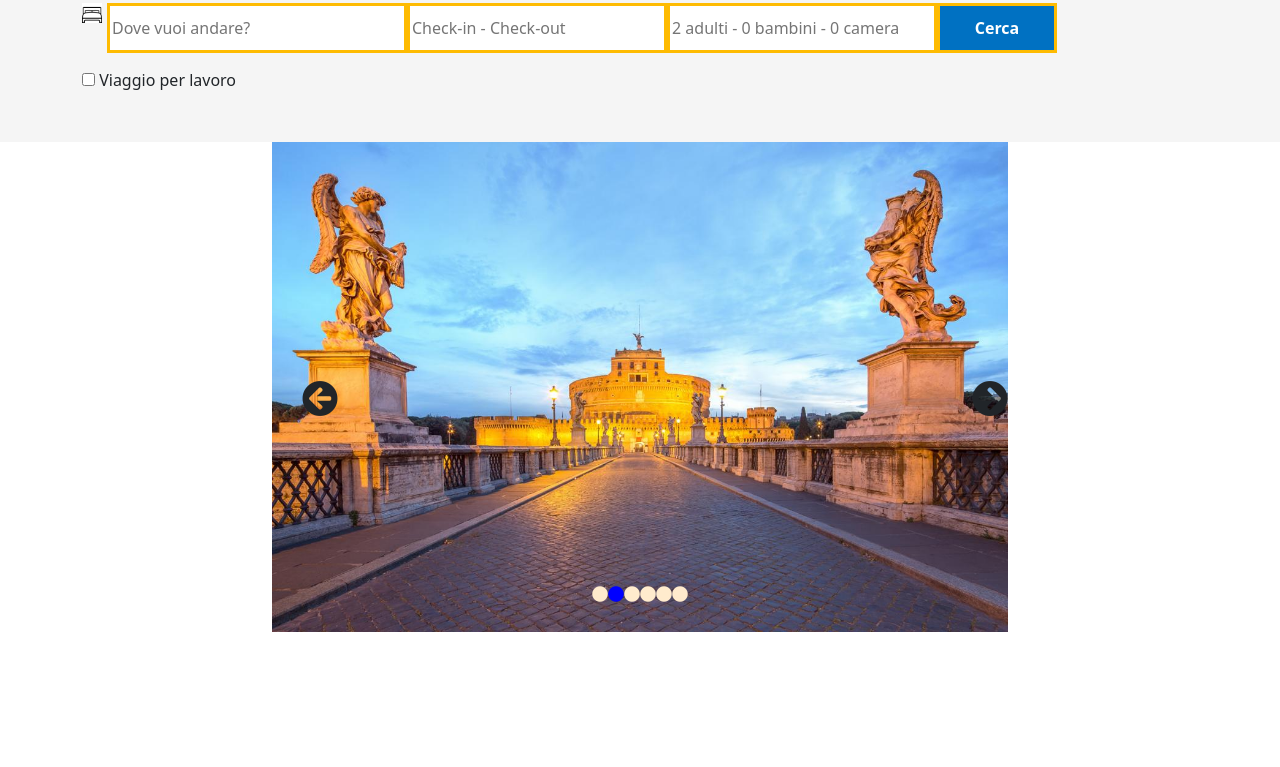
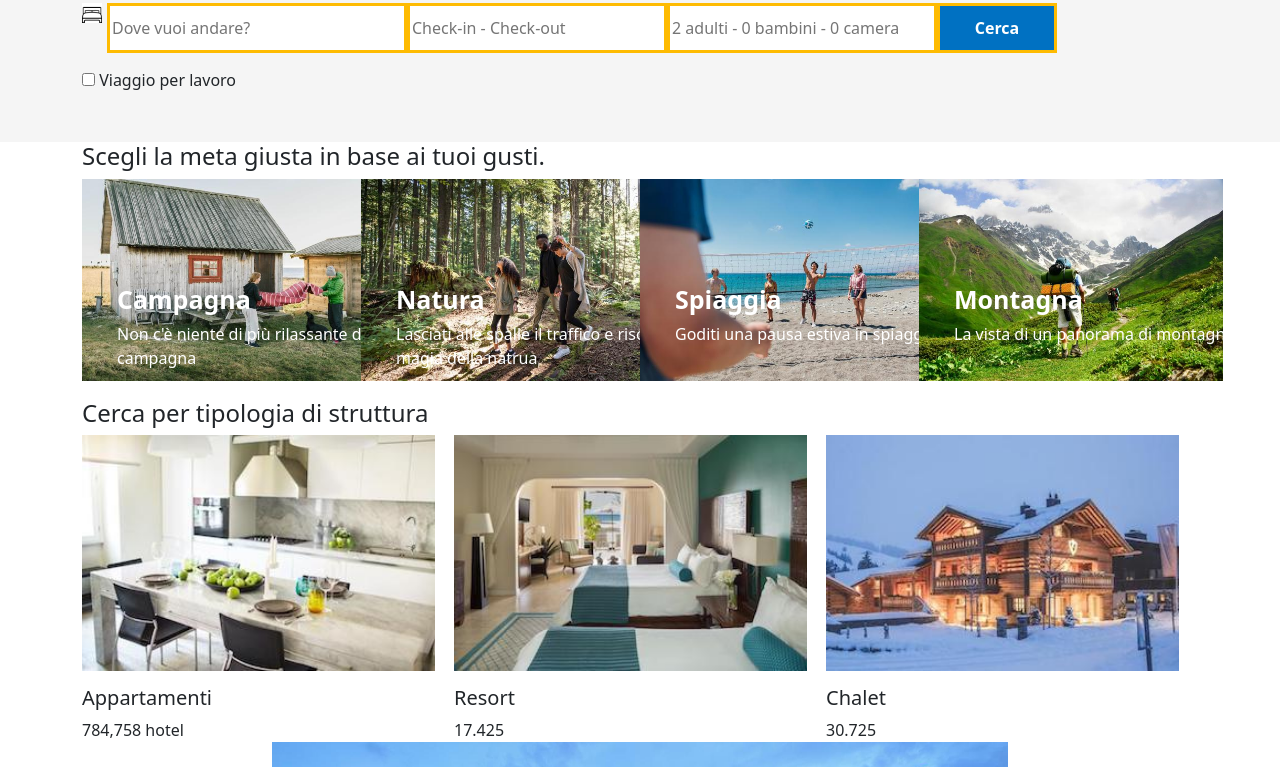
Before and after one commit to shatyrbekova/vue-slider, a plain HTML site: page index.html in a window 1280 px wide. Shown: the part 260-1027 px from the top of the page. Before the commit the page ends 916 px from the top, so only its background shows below. Drawn offline with nearby package versions, Linux system fonts and the light colour scheme.

Commit message:
struttura

```diff
--- a/css/style.css
+++ b/css/style.css
@@ -97,6 +97,32 @@ li i{
 .where{
     width:300px;
 }
+
+.choose-where-togo{
+    display: flex;
+    flex-direction: row;
+}
+.box img{
+    max-width:80%;
+
+}
+.box{
+    width: 380px;
+    height:220px;
+    position: relative;
+}
+
+.text-box{
+    position: absolute;
+    top: 70px;
+    color:white;
+    padding: 35px;
+}
+
+.text-box h5{
+    font-size: 25px;
+    font-weight:bold;
+}
 .slider{
 position: relative;
 text-align:center;
@@ -137,3 +163,19 @@ flex-direction: row;
 .slider-dots .current{
     color:blue;
 }
+
+.section-struttura{
+    display: flex;
+    flex-direction: row;
+}
+
+.box-struttura{
+    cursor: pointer;
+}
+.box-struttura img{
+   width:95%;
+}
+
+.img-struttura{
+    margin-bottom: 15px;
+}
--- a/index.html
+++ b/index.html
@@ -119,58 +119,120 @@
 
      </section>
 
+     <section class="container">
+
+
+        <div class="row">
+              <div class="col-12">
+                <h4>Scegli la meta giusta in base ai tuoi gusti.</h4>
+              </div>
+              <div class="col-12 choose-where-togo">
+                  <div class="col-3 ">
+                      <div class="box">
+                         <div class="img">
+                            <img src="./img/campagna_book.jpeg" alt="">
+                         </div>
+
+
+                        <div class="text-box">
+                            <h5>Campagna</h5>
+                            <p>Non c'è niente di più rilassante della campagna</p>
+                        </div>
+                      </div>
+
+                  </div>
+                  <div class="col-3">
+                      <div class="box">
+                          <div class="img">
+                            <img src="./img/natura_book.jpeg" alt="">
+                          </div>
+
+                        <div class="text-box">
+                            <h5>Natura</h5>
+                            <p>Lasciati alle spalle il traffico e riscopri la magia della natrua </p>
+                        </div>
+                      </div>
+                  </div>
+                  <div class="col-3">
+                      <div class="box">
+                          <div class="img">
+                            <img src="./img/spiaggia_book.jpeg" alt="">
+                          </div>
+                          <div class="text-box">
+                            <h5>Spiaggia</h5>
+                            <p>Goditi una pausa estiva in spiaggia</p>
+                        </div>
+                      </div>
+                  </div>
+                  <div class="col-3">
+                      <div class="box">
+                          <div class="img">
+                            <img src="./img/montagna_book.jpeg" alt="">
+                          </div>
+                          <div class="text-box">
+                            <h5>Montagna</h5>
+                            <p>La vista di un panorama di montagna</p>
+                        </div>
+                      </div>
+
+                  </div>
+              </div>
+
+
+
+        </div>
+
+
+     </section>
+
+
+     <section class="container">
+          <div class="row">
+
+            <div class="col-12">
+                <h4>Cerca per tipologia di struttura <h4>
+            </div>
+
+            <div class="col-12 section-struttura center">
+
+                    <div class="col-4 box-struttura">
+                        <div class="img-struttura">
+                            <img src="./img/appartamenti.jpeg" alt="">
+                        </div>
+                        <div>
+                        <h5>Appartamenti</h5>
+                        <span>784,758 hotel</span>
+                        </div>
+                    </div>
+
+                    <div class="col-4 box-struttura">
+                        <div class="img-struttura">
+                            <img src="./img/resort.jpeg" alt="">
+                        </div>
+                       <div>
+                        <h5>Resort</h5>
+                        <span>17.425</span>
+                       </div>
+                    </div>
+
+                    <div class="col-4 box-struttura">
+                        <div class="img-struttura">
+                            <img src="./img/chalet.jpeg" alt="">
+                        </div>
+                        <div>
+                        <h5>Chalet</h5>
+                        <span>30.725</span>
+                        </div>
+                    </div>
+
+            </div>
+          </div>
+
+     </section>
     <section class="slider container">
 
-    <div class="row ">
-        <!-- <div class="col-12 offers">
-            <div class="col-6 arrows">
-                <p>Ti interessano ancora le ricerche che hai fatto per Roma</p>
-                <div class="col-2 arrow"@click="prev">
-                    <i class="fas fa-arrow-circle-left arrow-left"></i>
-                </div>
-                <div class="slider-photo col-8 ">
-                    <img :src="photos[photoIndex]" :alt="photos">
-                    <div class="slider-dots">
 
-                       <i
-                        :class="isCurrentDot(index)"
-                         v-for="(img, index) in photos"
-                         class="fas fa-circle"
-                         @click="moveTo(index)"
-                       >
-
-                        </i>
-                    </div>
-                </div>
-                <div class="col-2 arrow " @click="next">
-                    <i  class="fas fa-arrow-circle-right arrow-right"></i>
-                </div>
-            </div> -->
-
-            <!-- <div class="col-6">
-
-                <div class="col-2 arrow"@click="prev">
-                    <i class="fas fa-arrow-circle-left arrow-left"></i>
-                </div>
-                <div class="slider-photo col-8 ">
-                    <img :src="photosSorrento[photoIndex]" :alt="photos">
-                    <div class="slider-dots">
-
-                       <i
-                        :class="isCurrentDot(index)"
-                         v-for="(img, index) in photos"
-                         class="fas fa-circle"
-                         @click="moveTo(index)"
-                       >
-
-                        </i>
-                    </div>
-                </div>
-                <div class="col-2 arrow " @click="next">
-                    <i  class="fas fa-arrow-circle-right arrow-right"></i>
-                </div>
-            </div>
-        </div> -->
+    <div class="row">
 
         <div class="col-2 arrow"@click="prev">
             <i class="fas fa-arrow-circle-left arrow-left"></i>
@@ -193,9 +255,19 @@
             <i  class="fas fa-arrow-circle-right arrow-right"></i>
         </div>
      </div>
+
    </div>
 
+
+
+</div>
+
+
+
+
 </section>
+
+
 <script type="text/javascript" src="./js/script.js"></script>
 
 </body>
```
Also changed, not shown: img/appartamenti.jpeg (added), img/campagna_book.jpeg (added), img/chalet.jpeg (added), img/hotel.webp (added), img/montagna_book.jpeg (added), img/natura.jpeg (added), img/natura_book.jpeg (added), img/resort.jpeg (added), img/spiaggia_book.jpeg (added), img/ville.jpeg (added).
